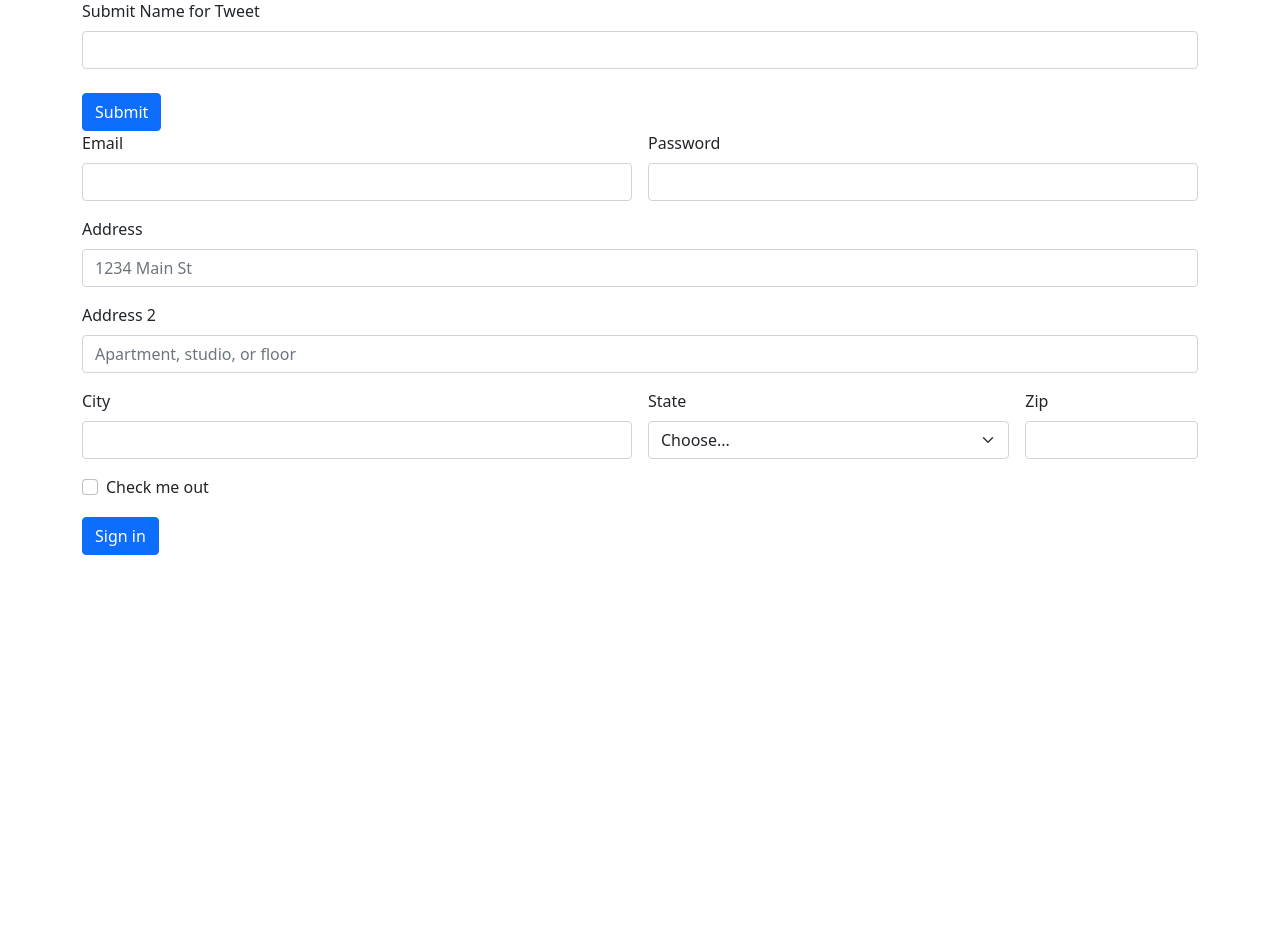
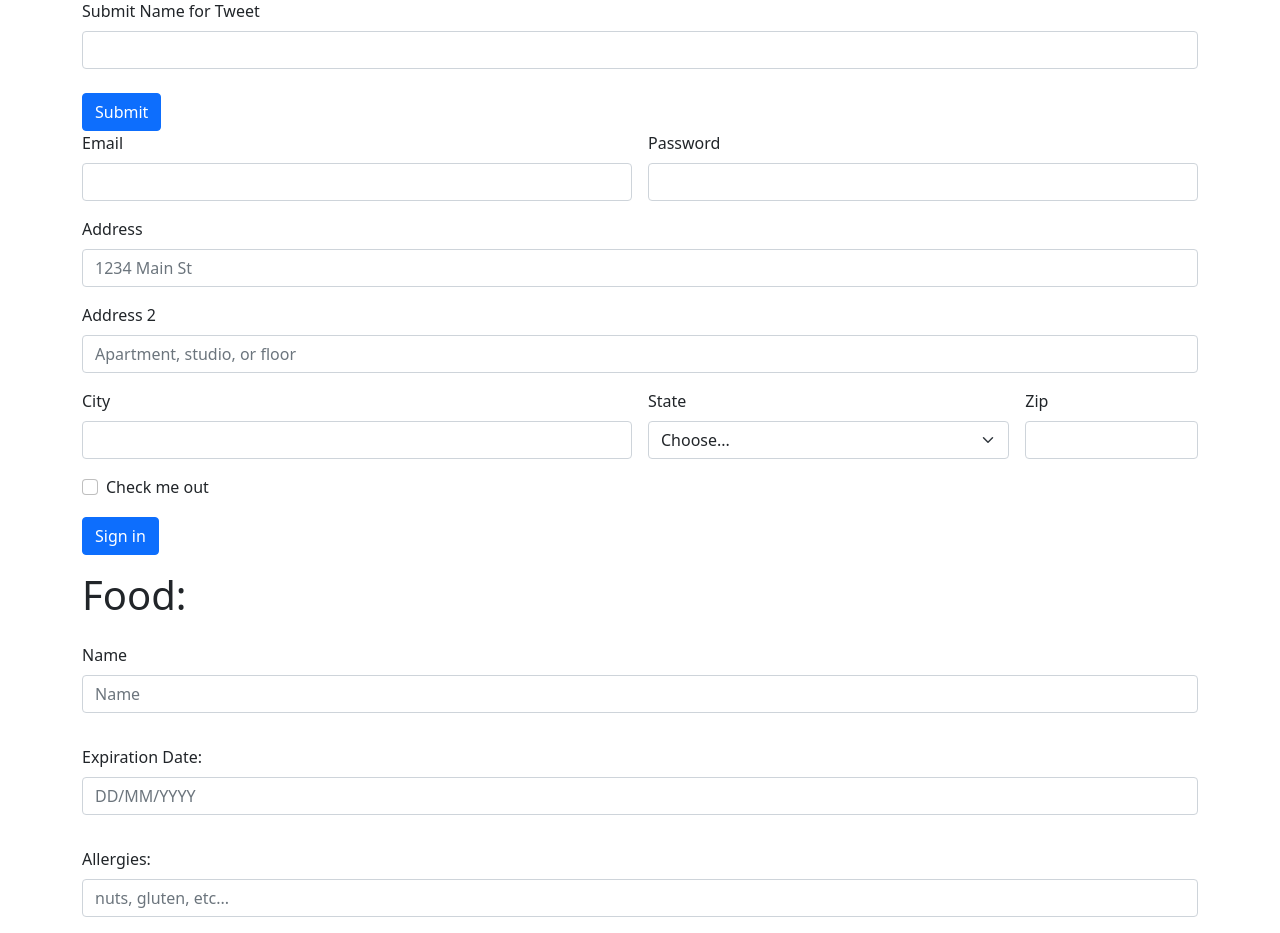
Before and after one commit to SunheeEllisseKim/FoodForAll-Hosted, a Django app: page /post/ in a window 1280 px wide. Shown: the part 57-990 px from the top of the page. Before the commit the page ends 612 px from the top, so only its background shows below. Run offline with Django 4.2, Linux system fonts and the light colour scheme; some libraries are stand-ins or nearby versions.

Commit message:
Added to the forms

```diff
--- a/home/templates/post.html
+++ b/home/templates/post.html
@@ -62,6 +62,19 @@
         <div class="col-12">
           <button type="submit" class="btn btn-primary">Sign in</button>
         </div>
+        <h1>Food: </h2>
+        <div class="mb-3">
+          <label for="formGroupExampleInput" class="form-label">Name</label>
+          <input type="text" class="form-control" id="formGroupExampleInput" placeholder="Name">
+        </div>
+        <div class="mb-3">
+          <label for="formGroupExampleInput2" class="form-label">Expiration Date:</label>
+          <input type="text" class="form-control" id="formGroupExampleInput2" placeholder="DD/MM/YYYY">
+        </div>
+        <div class="mb-3">
+          <label for="formGroupExampleInput2" class="form-label">Allergies:</label>
+          <input type="text" class="form-control" id="formGroupExampleInput3" placeholder="nuts, gluten, etc...">
+        </div>
       </form>
     </div>
 
```
